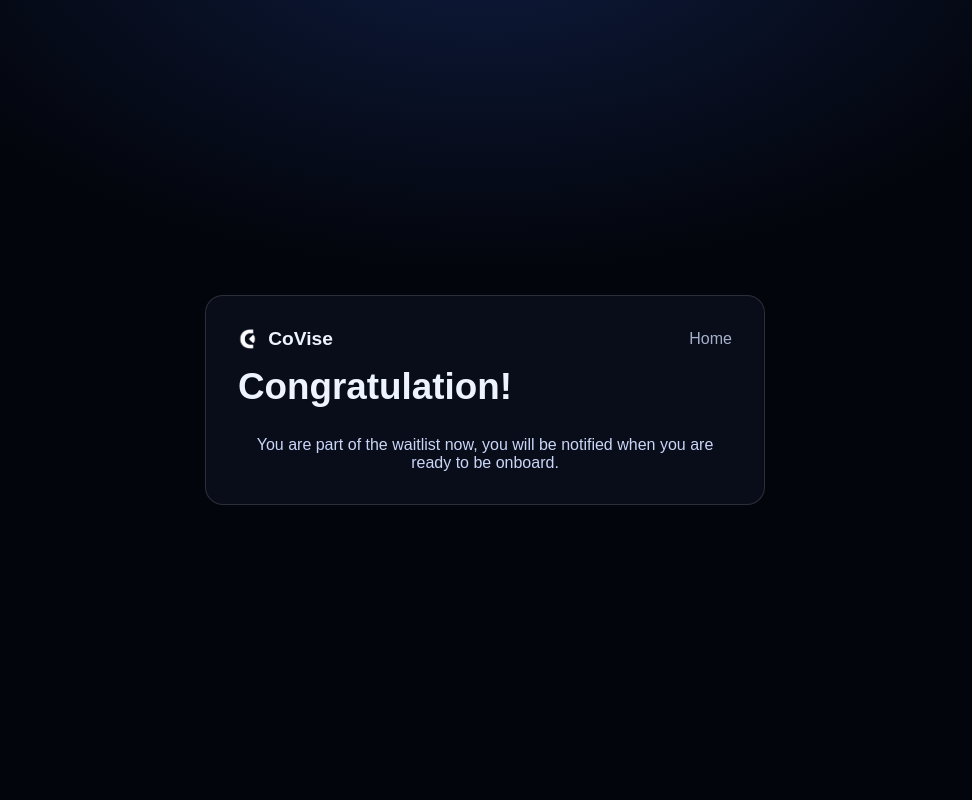
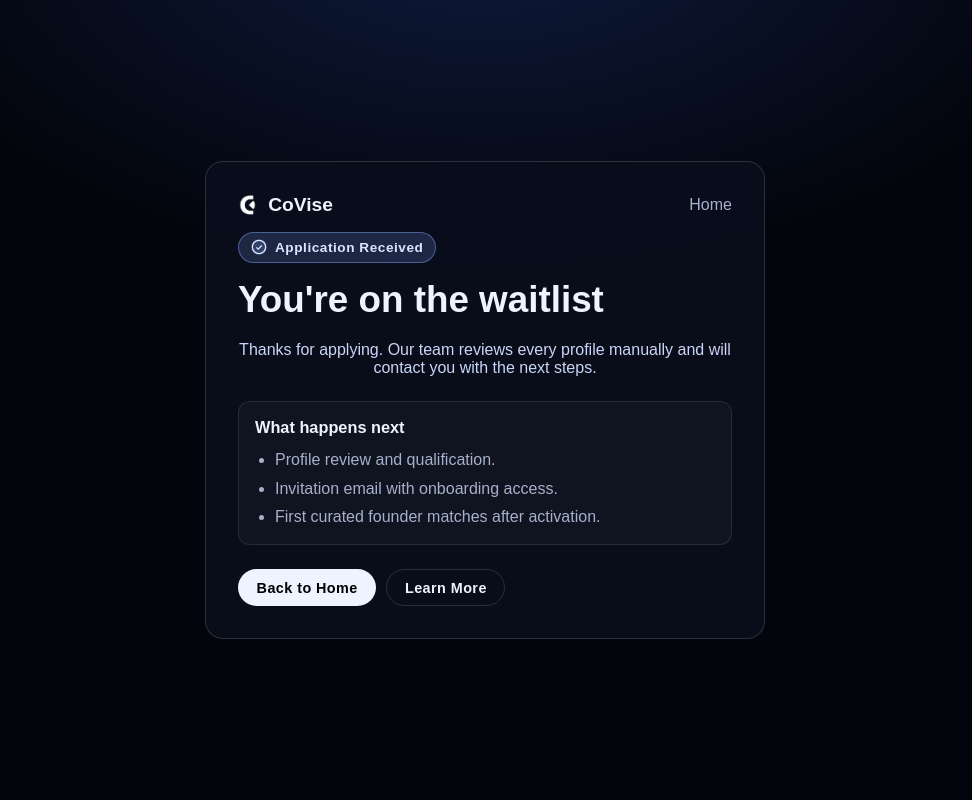
Before and after one commit to AlaaBouhaouel/Covise, a Django app: page /waitlist/success/ in a window 1280 px wide. Shown: the whole page, without its empty margins (155-1127 px from the left). Run offline with Django 5.2, Linux system fonts and the light colour scheme.

Commit message:
refinements

```diff
--- a/covise/static/landing.css
+++ b/covise/static/landing.css
@@ -127,7 +127,6 @@ body {
 .logo img {
     height: 36px;
     width: auto;
-    display: block;
 }
 
 .nav-links {
--- a/covise/static/waitlist.css
+++ b/covise/static/waitlist.css
@@ -30,6 +30,12 @@
     --error-bg: rgba(242, 133, 133, 0.12);
     --error-border: rgba(242, 133, 133, 0.38);
     --error-text: #ffd9d9;
+    --success-chip-bg: rgba(126, 164, 255, 0.18);
+    --success-chip-border: rgba(126, 164, 255, 0.45);
+    --success-chip-text: #dbe6ff;
+    --success-icon-bg: rgba(126, 164, 255, 0.22);
+    --success-panel-bg: rgba(255, 255, 255, 0.03);
+    --success-panel-border: rgba(255, 255, 255, 0.1);
     --spacing: 8px;
 }
 
@@ -428,6 +434,85 @@ h1 {
     text-align: center;
 }
 
+.success-note {
+    margin-top: calc(var(--spacing) * 0.5);
+}
+
+.success-badge {
+    display: inline-flex;
+    align-items: center;
+    gap: calc(var(--spacing) * 1);
+    border: 1px solid var(--success-chip-border);
+    background: var(--success-chip-bg);
+    color: var(--success-chip-text);
+    border-radius: 999px;
+    padding: calc(var(--spacing) * 0.85) calc(var(--spacing) * 1.5);
+    font-size: 0.85rem;
+    letter-spacing: 0.04em;
+    font-weight: 600;
+    width: fit-content;
+}
+
+.success-badge svg {
+    width: 16px;
+    height: 16px;
+    border-radius: 50%;
+    background: var(--success-icon-bg);
+    stroke: currentColor;
+    stroke-width: 1.9;
+}
+
+.success-panel {
+    margin-top: calc(var(--spacing) * 1);
+    border: 1px solid var(--success-panel-border);
+    background: var(--success-panel-bg);
+    border-radius: 12px;
+    padding: calc(var(--spacing) * 2);
+}
+
+.success-panel h2 {
+    font-size: 1.02rem;
+    font-weight: 700;
+    margin-bottom: calc(var(--spacing) * 1.5);
+}
+
+.success-list {
+    list-style: disc;
+    padding-left: calc(var(--spacing) * 2.5);
+    color: var(--muted);
+    display: grid;
+    gap: calc(var(--spacing) * 0.75);
+    line-height: 1.4;
+}
+
+.success-actions {
+    margin-top: calc(var(--spacing) * 1);
+    display: flex;
+    gap: calc(var(--spacing) * 1.25);
+    flex-wrap: wrap;
+}
+
+.success-btn {
+    border-radius: 999px;
+    padding: calc(var(--spacing) * 1.2) calc(var(--spacing) * 2.2);
+    font-size: 0.9rem;
+    text-decoration: none;
+    font-weight: 700;
+    letter-spacing: 0.03em;
+}
+
+.success-btn.primary {
+    background: var(--button-bg);
+    color: var(--button-text);
+    border: 1px solid transparent;
+}
+
+.success-btn.secondary {
+    color: var(--text);
+    border: 1px solid var(--border);
+    background: transparent;
+}
+
 @media (max-width: 520px) {
     .waitlist-page {
         padding: calc(var(--spacing) * 3);
@@ -474,6 +559,12 @@ h1 {
     --error-bg: rgba(212, 96, 96, 0.1);
     --error-border: rgba(212, 96, 96, 0.28);
     --error-text: #8f2b2b;
+    --success-chip-bg: rgba(51, 86, 184, 0.1);
+    --success-chip-border: rgba(51, 86, 184, 0.26);
+    --success-chip-text: #2a4d9f;
+    --success-icon-bg: rgba(51, 86, 184, 0.14);
+    --success-panel-bg: rgba(255, 255, 255, 0.94);
+    --success-panel-border: rgba(0, 20, 80, 0.14);
 }
 
 [data-theme="light"] body {
--- a/covise/templates/waitlist_success.html
+++ b/covise/templates/waitlist_success.html
@@ -34,8 +34,31 @@
                 </div>
                 <a class="back-link" href="/">Home</a>
             </div>
-            <h1>Congratulation!</h1>
-            <p class="notice">You are part of the waitlist now, you will be notified when you are ready to be onboard.</p>
+
+            <div class="success-badge" aria-hidden="true">
+                <svg viewBox="0 0 24 24" fill="none">
+                    <circle cx="12" cy="12" r="10"></circle>
+                    <path d="M8 12.5L10.8 15.2L16.2 9.8"></path>
+                </svg>
+                <span>Application Received</span>
+            </div>
+
+            <h1>You're on the waitlist</h1>
+            <p class="notice success-note">Thanks for applying. Our team reviews every profile manually and will contact you with the next steps.</p>
+
+            <div class="success-panel">
+                <h2>What happens next</h2>
+                <ul class="success-list">
+                    <li>Profile review and qualification.</li>
+                    <li>Invitation email with onboarding access.</li>
+                    <li>First curated founder matches after activation.</li>
+                </ul>
+            </div>
+
+            <div class="success-actions">
+                <a class="success-btn primary" href="/">Back to Home</a>
+                <a class="success-btn secondary" href="/about/">Learn More</a>
+            </div>
         </section>
     </main>
 </body>
```
Also changed, not shown: covise/templates/waitlist.html (+30 -1 lines).
